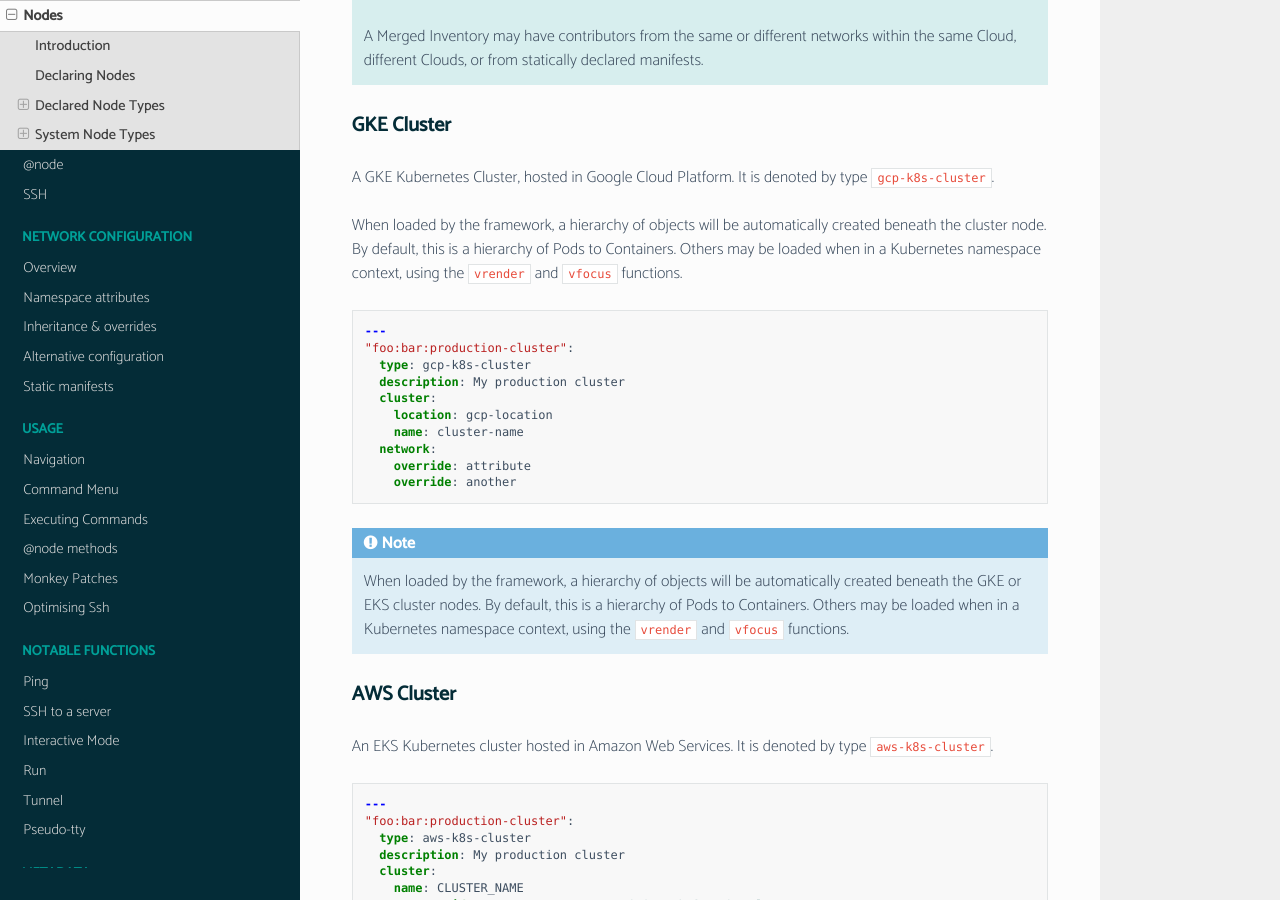
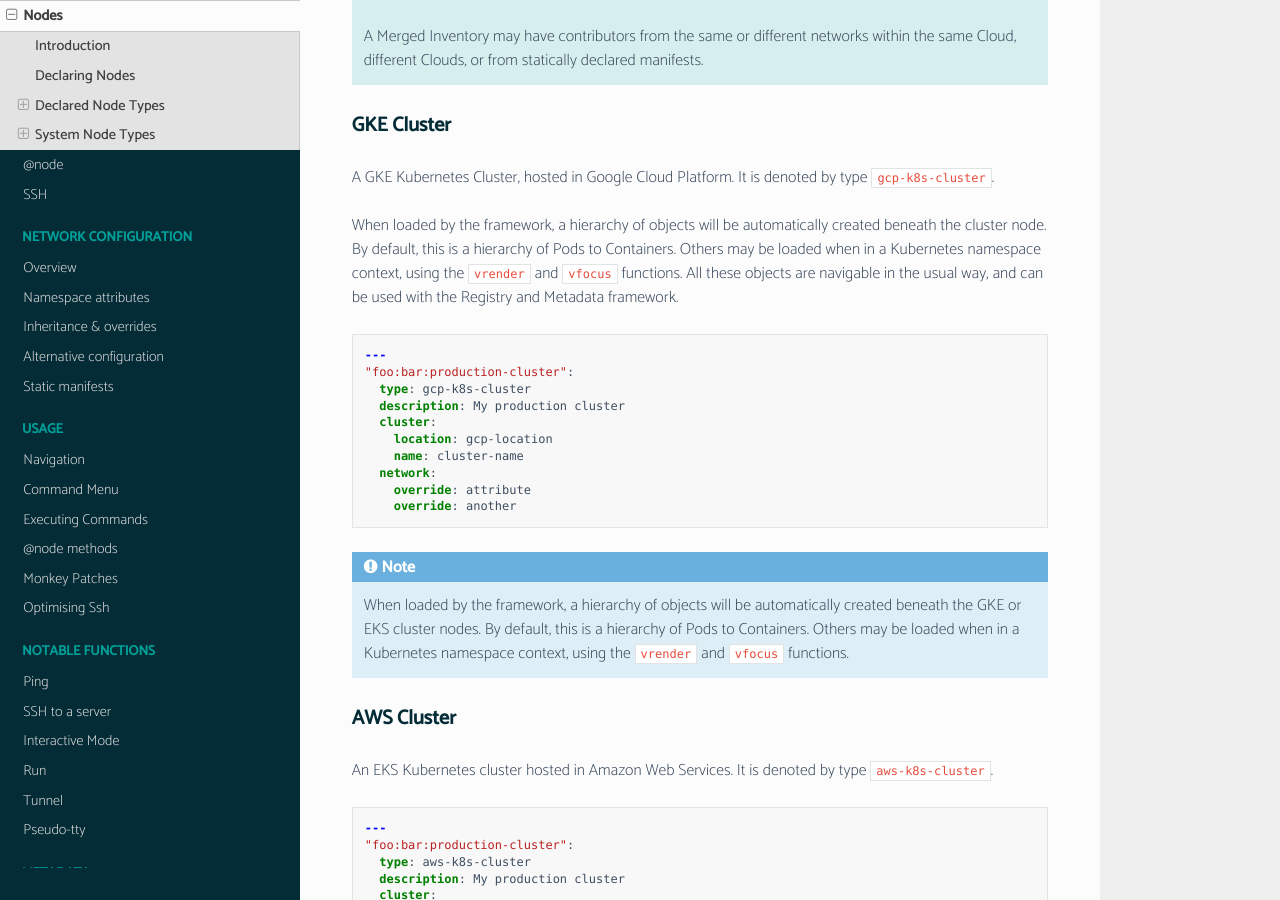
Before and after one commit to webzakimbo/bcome-read-the-docs, a Sphinx documentation site: the page built from docs/source/core-concepts/nodes.rst, in a window 1280 px wide and 900 px high, scrolled down 4014 px. Built offline with Sphinx 7.4.7 and the Read the Docs theme 2.0.0, drawn with Linux system fonts in a browser that asks for light colours; pages that are not in the unit, such as notebooks, are missing from menus.

Commit message:
Improved nodes doc

```diff
--- a/docs/source/core-concepts/nodes.rst
+++ b/docs/source/core-concepts/nodes.rst
@@ -187,7 +187,7 @@
 
 A GKE Kubernetes Cluster, hosted in Google Cloud Platform. It is denoted by type ``gcp-k8s-cluster``.
 
-When loaded by the framework, a hierarchy of objects will be automatically created beneath the cluster node. By default, this is a hierarchy of Pods to Containers.  Others may be loaded when in a Kubernetes namespace context, using the ``vrender`` and ``vfocus`` functions.
+When loaded by the framework, a hierarchy of objects will be automatically created beneath the cluster node. By default, this is a hierarchy of Pods to Containers. Others may be loaded when in a Kubernetes namespace context, using the ``vrender`` and ``vfocus`` functions. All these objects are navigable in the usual way, and can be used with the Registry and Metadata framework.
 
 .. code-block:: yaml
 
```
